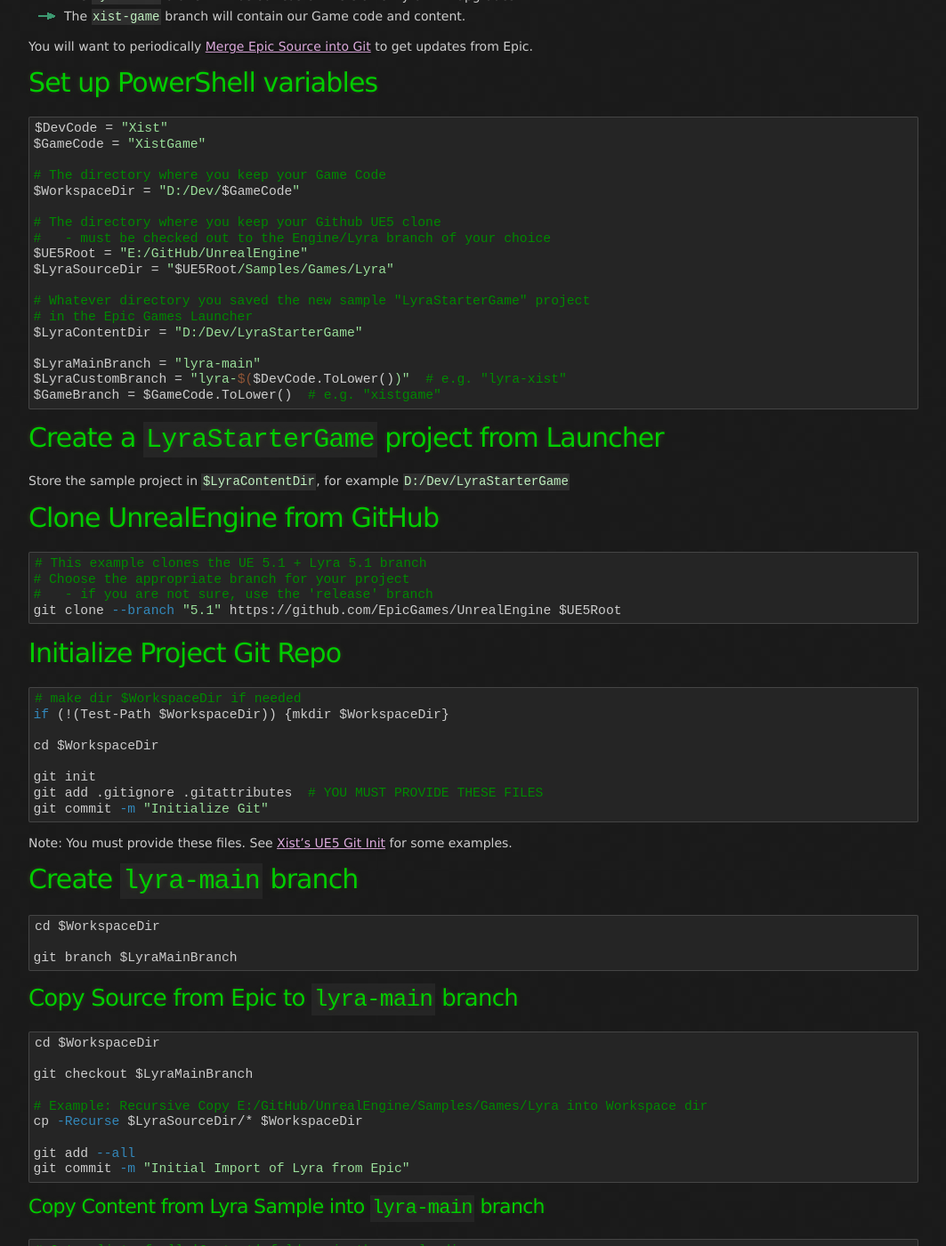
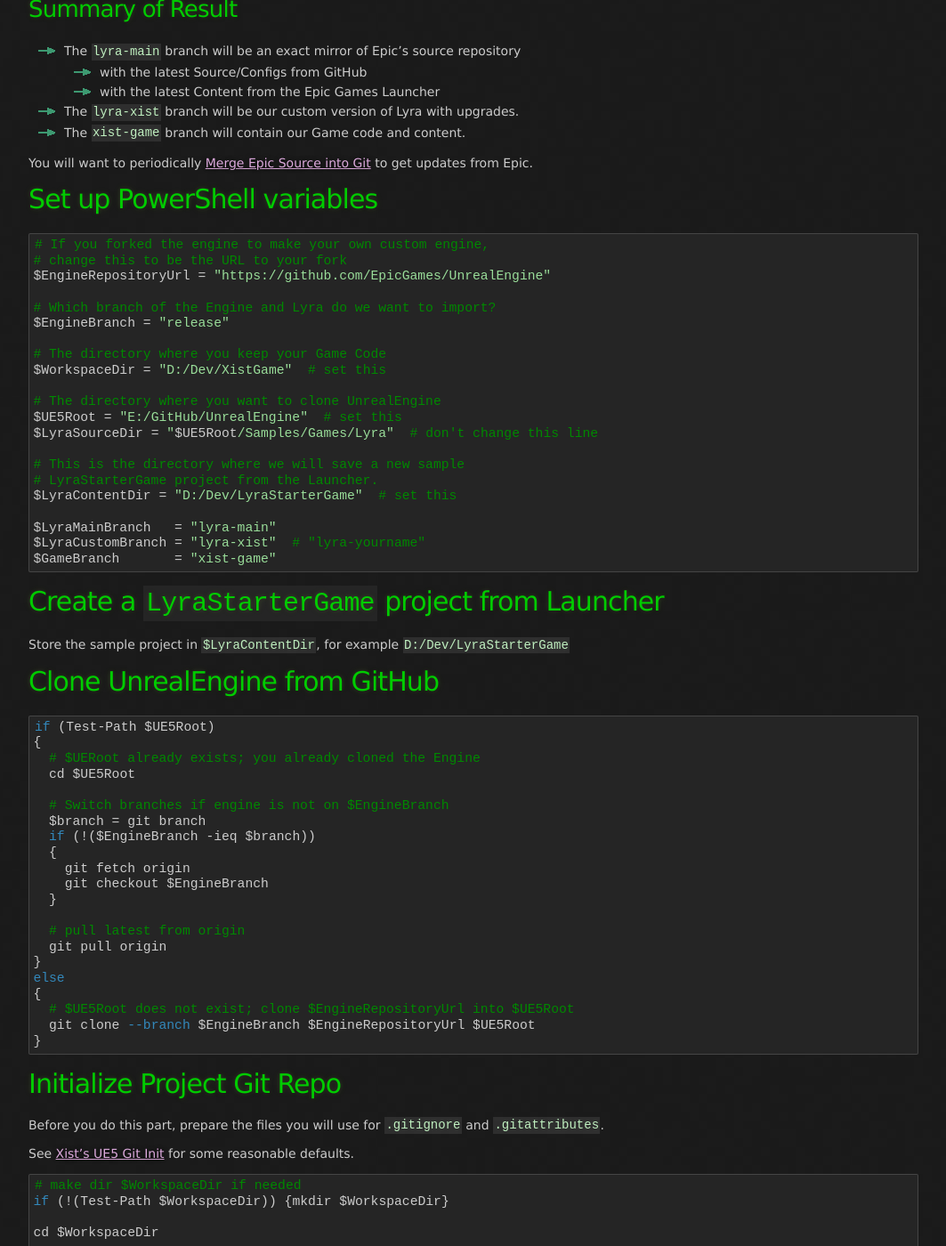
Before and after one commit to x157/x157.github.io, a Jekyll site: the page built from UE5/LyraStarterGame/Tutorials/How-to-Create-a-Lyra-Repo.md, in a window 1280 px wide and 1400 px high, scrolled down 618 px. Shown: the whole window at 89% size, without its empty margins (108-1171 px from the left). Built offline with Jekyll 4.4.1, drawn with Linux system fonts in a browser that asks for light colours; some of the changed text lies outside the part shown.

Commit message:
Iterate Git procedure.  Swap to `release` Engine branch.

````diff
--- a/UE5/LyraStarterGame/Tutorials/How-to-Create-a-Lyra-Repo.md
+++ b/UE5/LyraStarterGame/Tutorials/How-to-Create-a-Lyra-Repo.md
@@ -7,13 +7,21 @@
 
 # How to Create a Lyra-based Project in Git
 
+This details the procedure used to implement my [Git](/Git/)
+branching strategy for a Lyra-based project.
+
+How to choose the correct Engine/Lyra version for your project:
+
+- To use Lyra `release`, checkout Engine branch `release`
+- To use Lyra `5.2`, checkout Engine branch `5.2`
+
+**When in doubt, use the `release` branch**, the latest stable Engine+Lyra release.
 
 ## Procedure Overview
 
 - Clone [UnrealEngine](https://github.com/EpicGames/UnrealEngine) from GitHub
-  - Checkout the desired branch, e.g. `5.1`
 - Create a `LyraStarterGame` project from Epic Games Launcher
-- Initialize Project Git Repo
+- Initialize New Git Repo
 - Create `lyra-main` branch
   - Copy Source & Configs from GitHub
   - Copy Content from Epic Games Launcher
@@ -22,7 +30,7 @@
 
 ## Summary of Result
 
-- The `lyra-main` branch will be a brand new, empty `LyraStarterGame` project
+- The `lyra-main` branch will be an exact mirror of Epic's source repository
   - with the latest Source/Configs from GitHub
   - with the latest Content from the Epic Games Launcher
 - The `lyra-xist` branch will be our custom version of Lyra with upgrades.
@@ -36,24 +44,27 @@
 # Set up PowerShell variables
 
 ```powershell
-$DevCode = "Xist"
-$GameCode = "XistGame"
+# If you forked the engine to make your own custom engine,
+# change this to be the URL to your fork
+$EngineRepositoryUrl = "https://github.com/EpicGames/UnrealEngine"
+
+# Which branch of the Engine and Lyra do we want to import?
+$EngineBranch = "release"
 
 # The directory where you keep your Game Code
-$WorkspaceDir = "D:/Dev/$GameCode"
+$WorkspaceDir = "D:/Dev/XistGame"  # set this
 
-# The directory where you keep your Github UE5 clone
-#   - must be checked out to the Engine/Lyra branch of your choice
-$UE5Root = "E:/GitHub/UnrealEngine"
-$LyraSourceDir = "$UE5Root/Samples/Games/Lyra"
+# The directory where you want to clone UnrealEngine
+$UE5Root = "E:/GitHub/UnrealEngine"  # set this
+$LyraSourceDir = "$UE5Root/Samples/Games/Lyra"  # don't change this line
 
-# Whatever directory you saved the new sample "LyraStarterGame" project
-# in the Epic Games Launcher
-$LyraContentDir = "D:/Dev/LyraStarterGame"
+# This is the directory where we will save a new sample
+# LyraStarterGame project from the Launcher.
+$LyraContentDir = "D:/Dev/LyraStarterGame"  # set this
 
-$LyraMainBranch = "lyra-main"
-$LyraCustomBranch = "lyra-$($DevCode.ToLower())"  # e.g. "lyra-xist"
-$GameBranch = $GameCode.ToLower()  # e.g. "xistgame"
+$LyraMainBranch   = "lyra-main"
+$LyraCustomBranch = "lyra-xist"  # "lyra-yourname"
+$GameBranch       = "xist-game"
 ```
 
 
@@ -65,13 +76,35 @@
 # Clone UnrealEngine from GitHub
 
 ```powershell
-# This example clones the UE 5.1 + Lyra 5.1 branch
-# Choose the appropriate branch for your project
-#   - if you are not sure, use the 'release' branch
-git clone --branch "5.1" https://github.com/EpicGames/UnrealEngine $UE5Root
+if (Test-Path $UE5Root)
+{
+  # $UERoot already exists; you already cloned the Engine
+  cd $UE5Root
+
+  # Switch branches if engine is not on $EngineBranch
+  $branch = git branch
+  if (!($EngineBranch -ieq $branch))
+  {
+    git fetch origin
+    git checkout $EngineBranch
+  }
+
+  # pull latest from origin
+  git pull origin
+}
+else
+{
+  # $UE5Root does not exist; clone $EngineRepositoryUrl into $UE5Root
+  git clone --branch $EngineBranch $EngineRepositoryUrl $UE5Root
+}
 ```
 
 # Initialize Project Git Repo
+
+Before you do this part, prepare the files you will use for `.gitignore` and `.gitattributes`.
+
+See [Xist's UE5 Git Init](https://github.com/XistGG/UE5-Git-Init)
+for some reasonable defaults.
 
 ```powershell
 # make dir $WorkspaceDir if needed
@@ -84,16 +117,13 @@
 git commit -m "Initialize Git"
 ```
 
-Note: You must provide these files.
-See [Xist's UE5 Git Init](https://github.com/XistGG/UE5-Git-Init)
-for some examples.
-
 
 # Create `lyra-main` branch
 
 ```powershell
 cd $WorkspaceDir
 
+# Create lyra-main branch
 git branch $LyraMainBranch
 ```
 
@@ -102,9 +132,10 @@
 ```powershell
 cd $WorkspaceDir
 
+# Checkout lyra-main
 git checkout $LyraMainBranch
 
-# Example: Recursive Copy E:/GitHub/UnrealEngine/Samples/Games/Lyra into Workspace dir
+# Example: Recursive Copy E:/GitHub/UnrealEngine/Samples/Games/Lyra/* into Workspace dir
 cp -Recurse $LyraSourceDir/* $WorkspaceDir
 
 git add --all
@@ -133,6 +164,8 @@
     Write-Host "COPY: $($ContentFolder.FullName) => $($SourceContentFolder.FullName)"
     cp -Recurse $ContentFolder/* $SourceContentFolder
 }
+
+cd $WorkspaceDir
 
 git add --all  # This might take a while...
 git commit -m "Initial Import of Lyra Launcher Content"
@@ -167,6 +200,12 @@
   - Any/all content and configs that are game-specific go here
 
 
+# Clean up as Desired
+
+You no longer need the `$LyraContentDir` (`D:/Dev/LyraStarterGame`),
+as we copied all the interesting parts from it into our Git repo.
+
+
 # Periodically: Merge Updates from Epic
 
 You will want to periodically merge upstream source updates from Epic
````
